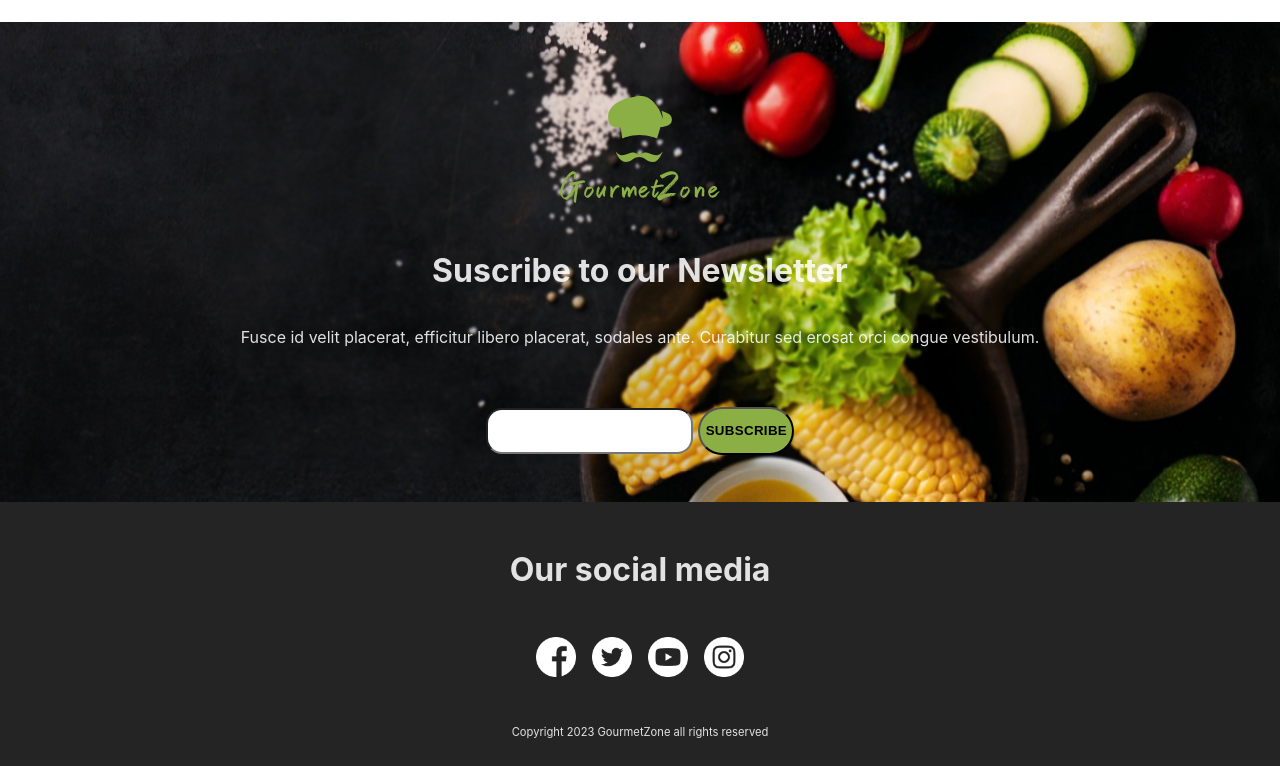
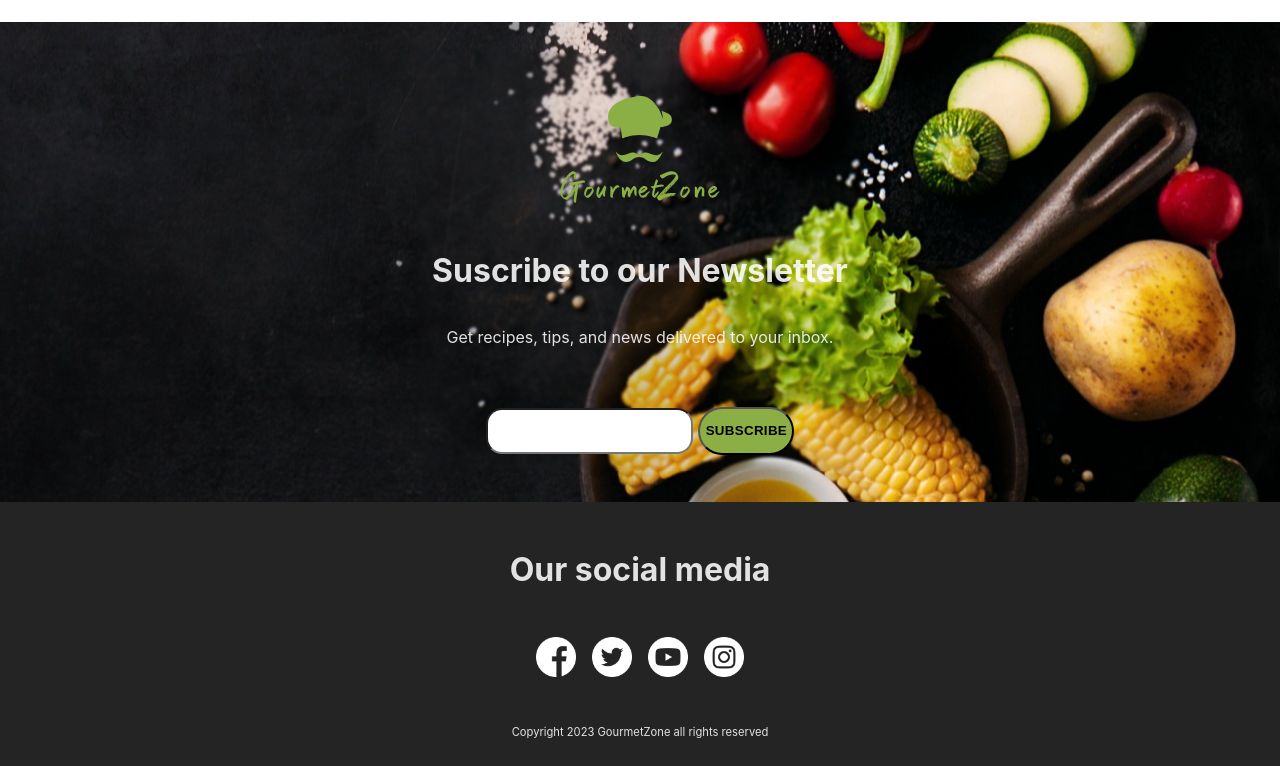
Before and after one commit to Nogreff/Project9, a React (Vite) app: page / in a window 1280 px wide. Shown: the part 1482-2248 px from the top of the page. Built offline with nearby package versions, Linux system fonts and the light colour scheme.

Commit message:
newsletter text updated

```diff
--- a/src/components/NewsLetter.tsx
+++ b/src/components/NewsLetter.tsx
@@ -7,8 +7,7 @@ function NewsLetter() {
       <div id="logo_newsletter"></div>
       <h1>Suscribe to our Newsletter</h1>
       <p>
-        Fusce id velit placerat, efficitur libero placerat, sodales ante.
-        Curabitur sed erosat orci congue vestibulum.
+      Get recipes, tips, and news delivered to your inbox.
       </p>
       <div className="sub_to_newsletter">
         <input type="text" className="mail"></input>
```
